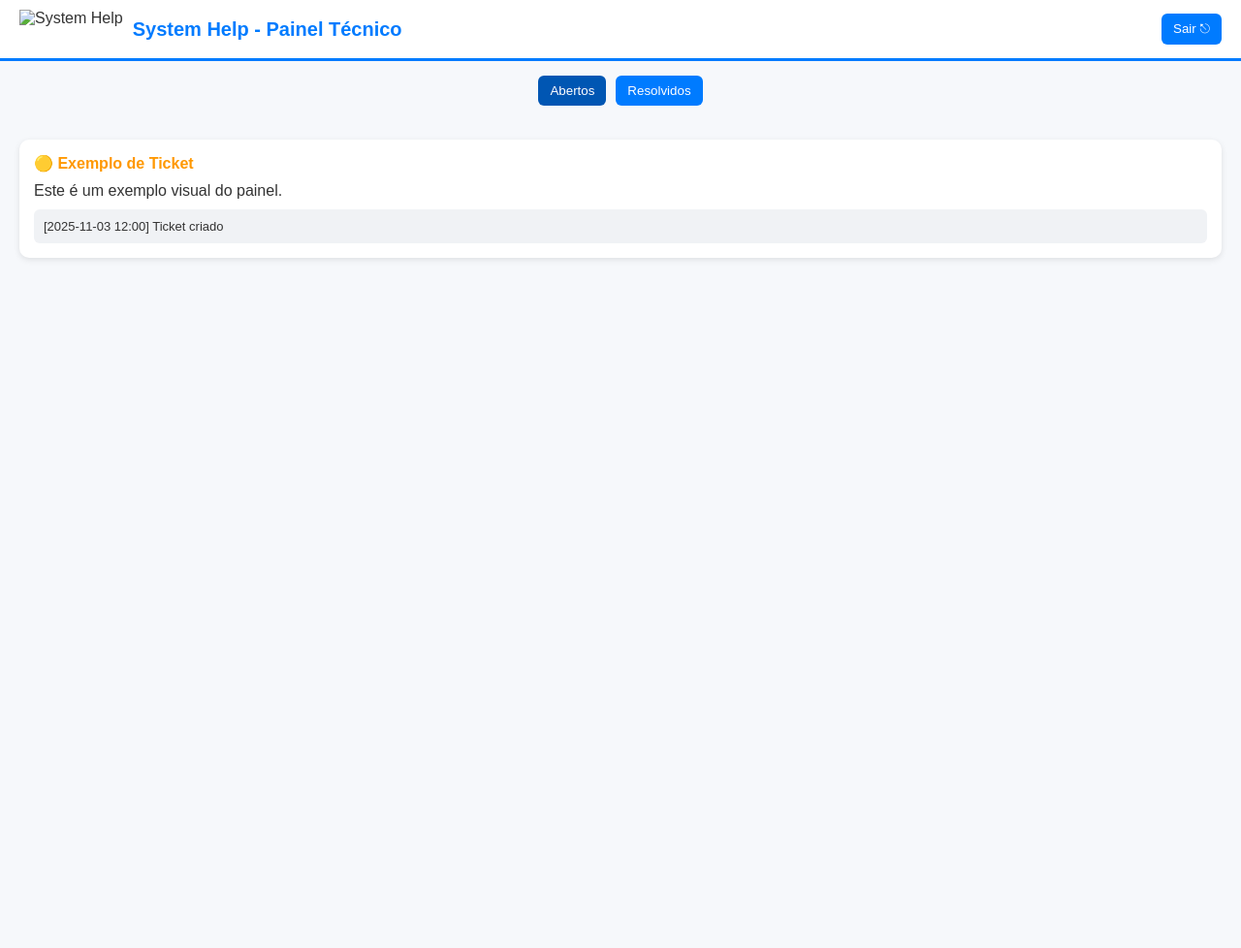
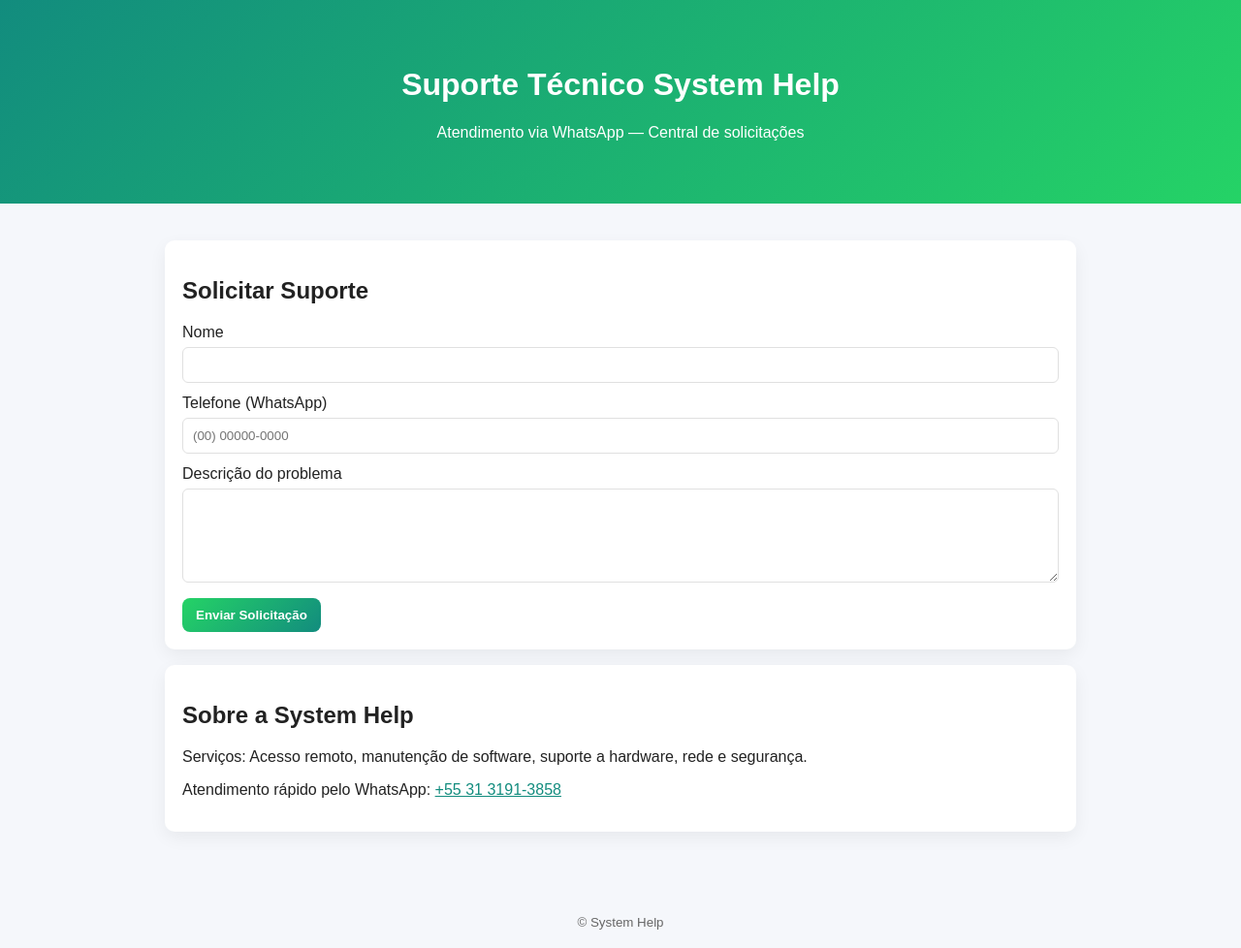
Before and after one commit to filipehenrybh-art/suporte-tecnico-system-help, a plain HTML site: page index.html in a window 1280 px wide. Shown: the whole page at 97% size. Before the commit the page ends 800 px from the top, so only its background shows below. Drawn offline with Linux system fonts and the light colour scheme.

Commit message:
Add files via upload

```diff
--- a/index.html
+++ b/index.html
@@ -1,29 +1,45 @@
-
 <!DOCTYPE html>
 <html lang="pt-BR">
 <head>
-  <meta charset="UTF-8">
-  <meta name="viewport" content="width=device-width, initial-scale=1.0">
-  <title>Painel Técnico - System Help</title>
-  <link rel="stylesheet" href="painel-style.css">
+<meta charset="utf-8" />
+<meta name="viewport" content="width=device-width,initial-scale=1" />
+<title>Suporte Técnico System Help</title>
+<link rel="stylesheet" href="/style.css">
 </head>
 <body>
-  <header class="painel-header">
-    <div class="header-left">
-      <img src="assets/logo-system-help.png" class="header-logo" alt="System Help">
-      <h1>System Help - Painel Técnico</h1>
-    </div>
-    <div class="header-right">
-      <button id="logoutBtn" onclick="logout()">Sair ⎋</button>
-    </div>
-  </header>
-  <main>
-    <div class="painel-buttons">
-      <button onclick="loadTickets('abertos')" id="btnAbertos" class="active">Abertos</button>
-      <button onclick="loadTickets('resolvidos')" id="btnResolvidos">Resolvidos</button>
-    </div>
-    <div id="ticketsContainer" class="tickets-container"></div>
-  </main>
-  <script src="painel-auth.js"></script>
+<header class="main-header">
+  <div class="container">
+    <h1>Suporte Técnico System Help</h1>
+    <p>Atendimento via WhatsApp — Central de solicitações</p>
+  </div>
+</header>
+
+<main class="container">
+  <section class="card">
+    <h2>Solicitar Suporte</h2>
+    <form id="support-form">
+      <label>Nome</label>
+      <input id="nome" required />
+      <label>Telefone (WhatsApp)</label>
+      <input id="telefone" placeholder="(00) 00000-0000" required />
+      <label>Descrição do problema</label>
+      <textarea id="problema" rows="5" required></textarea>
+      <button type="submit">Enviar Solicitação</button>
+    </form>
+    <div id="msg" style="margin-top:12px;color:green;display:none">Solicitação enviada!</div>
+  </section>
+
+  <section class="card">
+    <h2>Sobre a System Help</h2>
+    <p>Serviços: Acesso remoto, manutenção de software, suporte a hardware, rede e segurança.</p>
+    <p>Atendimento rápido pelo WhatsApp: <a href="https://wa.me/553131913858" target="_blank">+55 31 3191-3858</a></p>
+  </section>
+</main>
+
+<footer class="container footer">
+  <small>© System Help</small>
+</footer>
+
+<script src="/script.js"></script>
 </body>
 </html>
--- a/style.css
+++ b/style.css
@@ -2,6 +2,16 @@
 .container{max-width:980px;margin:0 auto;padding:20px}
 .main-header{background:linear-gradient(135deg,#128C7E,#25D366);color:#fff;padding:28px 0;margin-bottom:18px;text-align:center}
 .card{background:#fff;padding:18px;border-radius:10px;box-shadow:0 6px 18px rgba(0,0,0,0.06);margin-bottom:16px}
-input,textarea{width:100%;padding:10px;border:1px solid #e0e0e0;border-radius:6px;margin-top:6px;margin-bottom:12px}
-button{background:linear-gradient(135deg,#25D366,#128C7E);color:#fff;border:none;padding:12px 18px;border-radius:8px;cursor:pointer;font-weight:700}
+.ticket-card{background:#fff;padding:16px;border-radius:8px;box-shadow:0 4px 12px rgba(0,0,0,0.06);margin-bottom:12px}
+.status-pendente{color:#b8860b;font-weight:700}
+.status-andamento{color:#1273d0;font-weight:700}
+.status-resolvido{color:#2e8b57;font-weight:700}
+input,textarea,select{width:100%;padding:10px;border:1px solid #e0e0e0;border-radius:6px;margin-top:6px;margin-bottom:12px}
+button{background:linear-gradient(135deg,#25D366,#128C7E);color:#fff;border:none;padding:10px 14px;border-radius:8px;cursor:pointer;font-weight:700}
+.btn-secondary{background:#eee;color:#333;border:1px solid #ddd;padding:8px 10px;border-radius:6px;cursor:pointer}
+.painel-actions{display:flex;gap:8px;flex-wrap:wrap;margin-top:10px}
 .footer{padding:18px;text-align:center;color:#666;background:transparent;margin-top:30px}
+.small{font-size:13px;color:#666}
+.historico{background:#fafafa;border-left:4px solid #e0e0e0;padding:10px;margin-top:10px;border-radius:6px;white-space:pre-wrap;font-size:13px;color:#444}
+.container-flex{display:flex;gap:12px;align-items:center;flex-wrap:wrap}
+.label{font-size:13px;color:#555}
```
Also changed, not shown: README.md.
